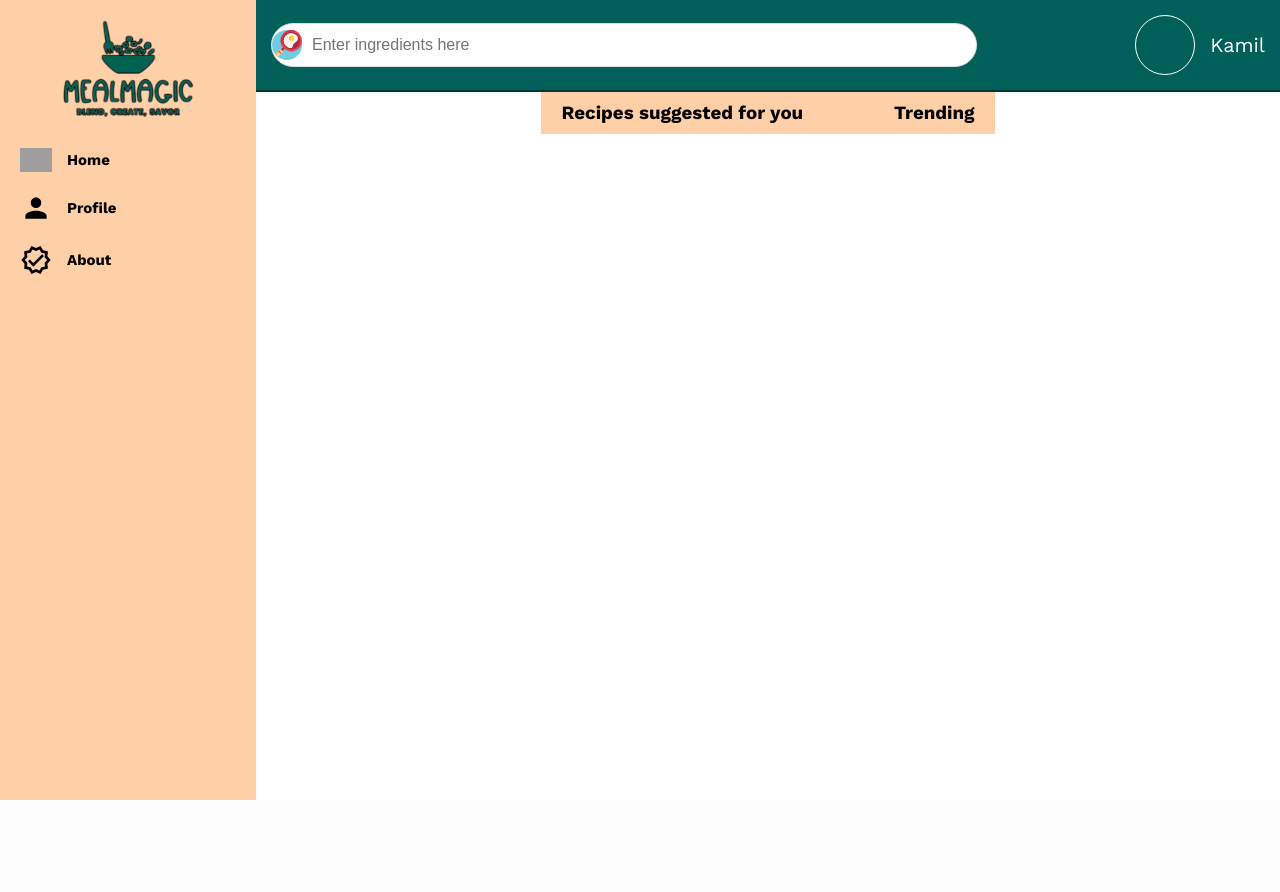
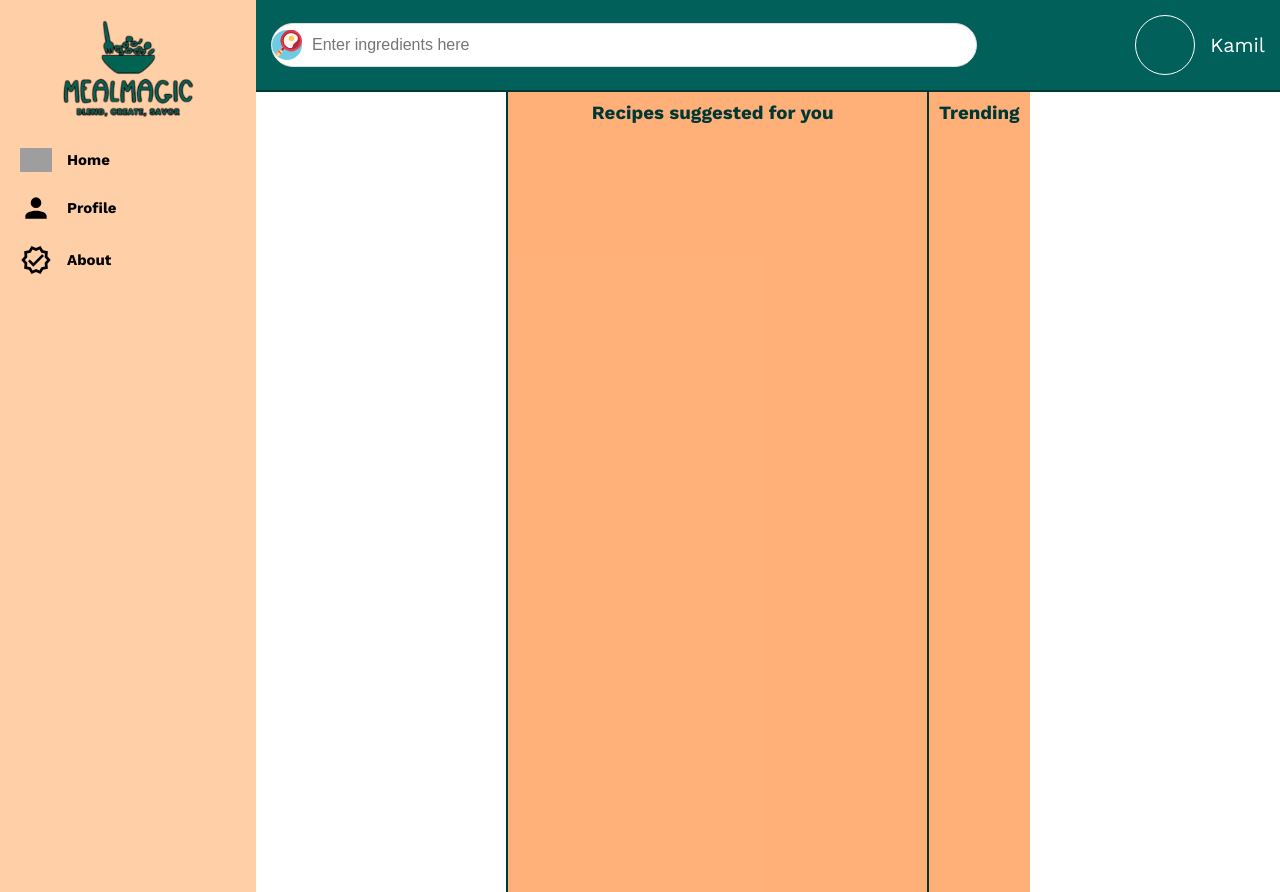
Before and after one commit to Kasy00/WDPAI-project, a PHP site: page /public/views/home.php in a window 1280 px wide. Before the commit the page ends 800 px from the top, so only its background shows below. Run offline with PHP 8.4, Linux system fonts and the light colour scheme; grey boxes are pictures that could not be loaded.

Commit message:
Added new appearance

```diff
--- a/public/css/home-style.css
+++ b/public/css/home-style.css
@@ -119,7 +119,20 @@ a{
     display: grid;
     grid-template-columns: 4fr 1fr;
     gap: 1rem;
-    padding: 1rem 2rem;
     justify-self: center;
-    background-color: var(--accents);
+    background-color: var(--primary);
+    min-height: 100vh;
 }
+
+.recipes{
+}
+
+.trending{
+}
+
+.recipes, .trending{
+    text-align: center;
+    color: var(--font-primary);
+    padding: 1rem;
+    border-left: 2px solid var(--font-primary);
+}
```
